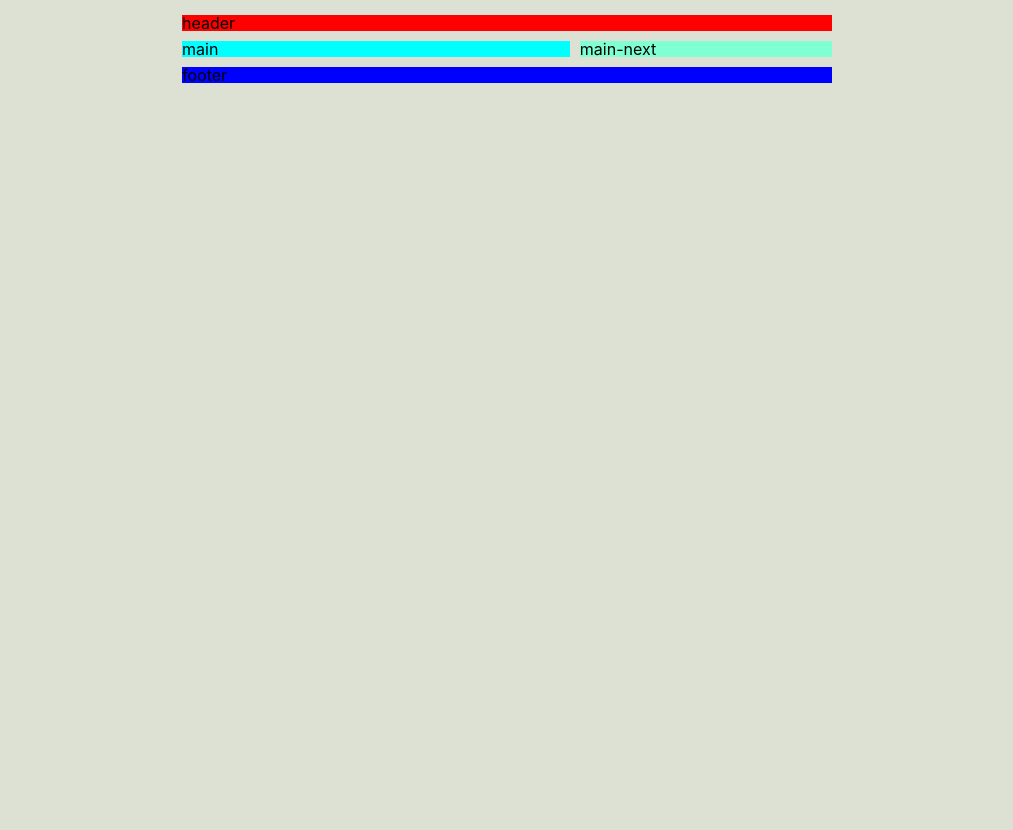
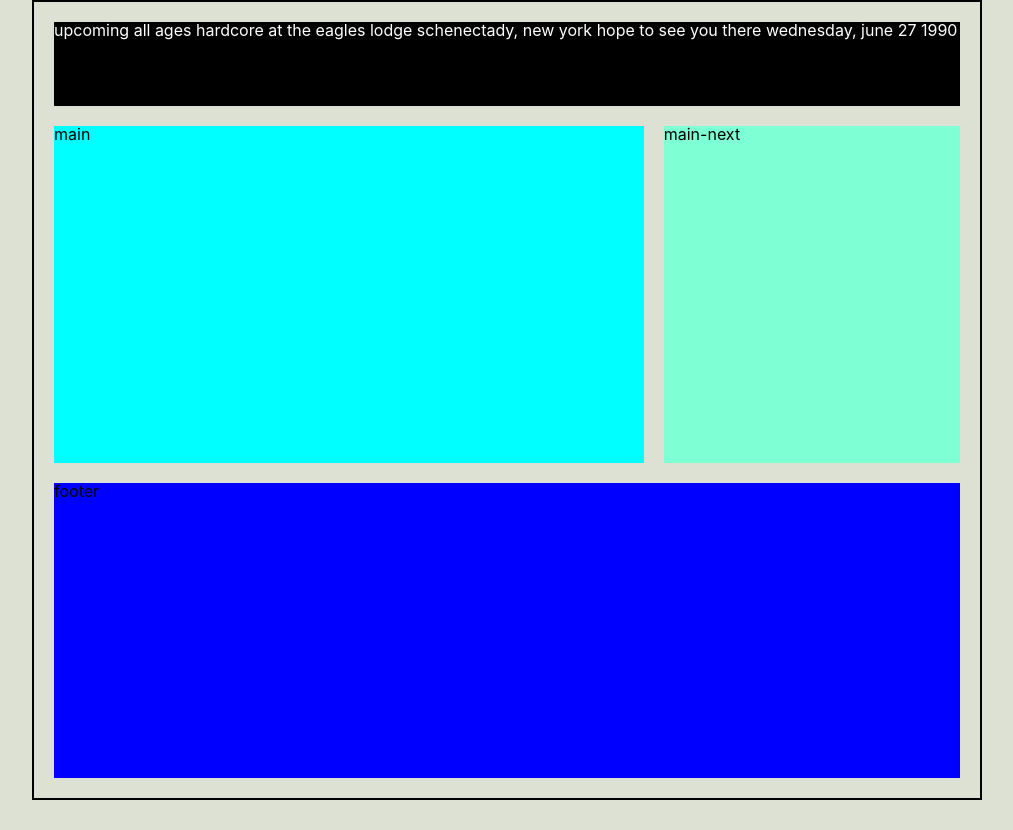
Before and after one commit to mijinB/challenge_css_layout, a plain HTML site: page index.html in a window 1280 px wide. Shown: the whole page, without its empty margins (133-1146 px from the left). After the commit the page ends 800 px from the top, so only its background shows below. Drawn offline with nearby package versions, Linux system fonts and the light colour scheme.

Commit message:
clone_ Bad Religion poster layout

```diff
--- a/index.html
+++ b/index.html
@@ -9,12 +9,16 @@
 </head>
 
 <body>
-  <div class="wrapper">
-    <header>header</header>
-    <div class="main">main</div>
-    <div class="main-next">main-next</div>
-    <footer>footer</footer>
-  </div>
+  <header>
+    <div class="grid">
+      <span class="header__text">upcoming all ages hardcore</span>
+      <span class="header__text">at the eagles lodge schenectady, new york</span>
+      <span class="header__text">hope to see you there wednesday, june 27 1990</span>
+    </div>
+  </header>
+  <div class="main">main</div>
+  <div class="main-next">main-next</div>
+  <footer>footer</footer>
   <!-- <div class="grid">
       <div class="grid__col">
         <span class="header">
--- a/style.css
+++ b/style.css
@@ -2,26 +2,28 @@
 
 body {
   background-color:#DDE1D4;
-  padding:15px;
+  padding:20px;
   font-family: -apple-system, BlinkMacSystemFont, 'Segoe UI', Roboto, Oxygen, Ubuntu, Cantarell, 'Open Sans', 'Helvetica Neue', sans-serif;
-  max-width: 650px;
+  max-width: 950px;
   width: 100%;
   height: 100vh;
   margin:0 auto;
-}
-
-.wrapper {
+  border: 2px solid black;
+  box-sizing: border-box;
   display: grid;
   grid-template-areas:
     "header header header"
     "main main main-next"
     "footer footer footer";
-  gap: 10px;
+  grid-template-columns: 1fr 1.5fr 1.3fr;
+  grid-template-rows: 1fr 4fr 3.5fr;
+  gap: 20px;
 }
 
 header {
   grid-area: header;
-  background-color: red;
+  background-color: black;
+  color: white;
 }
 
 .main {
```
